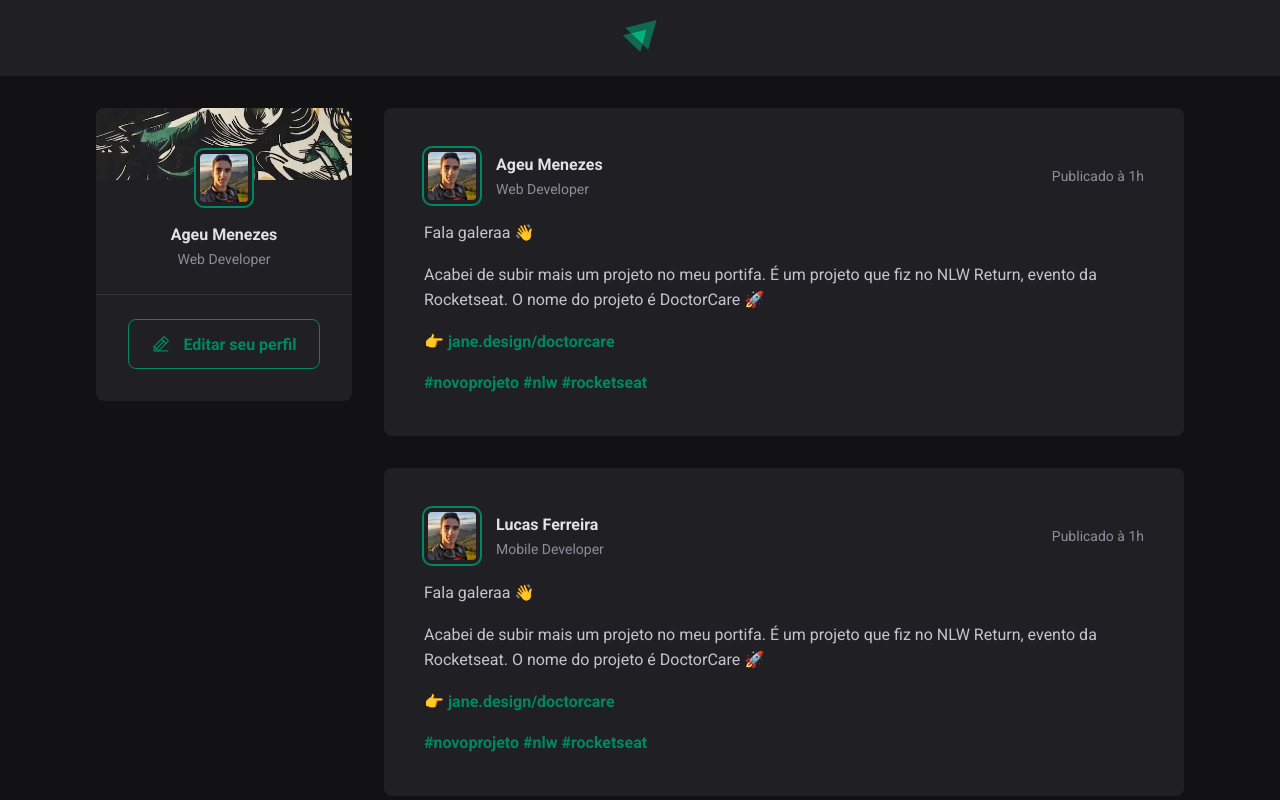
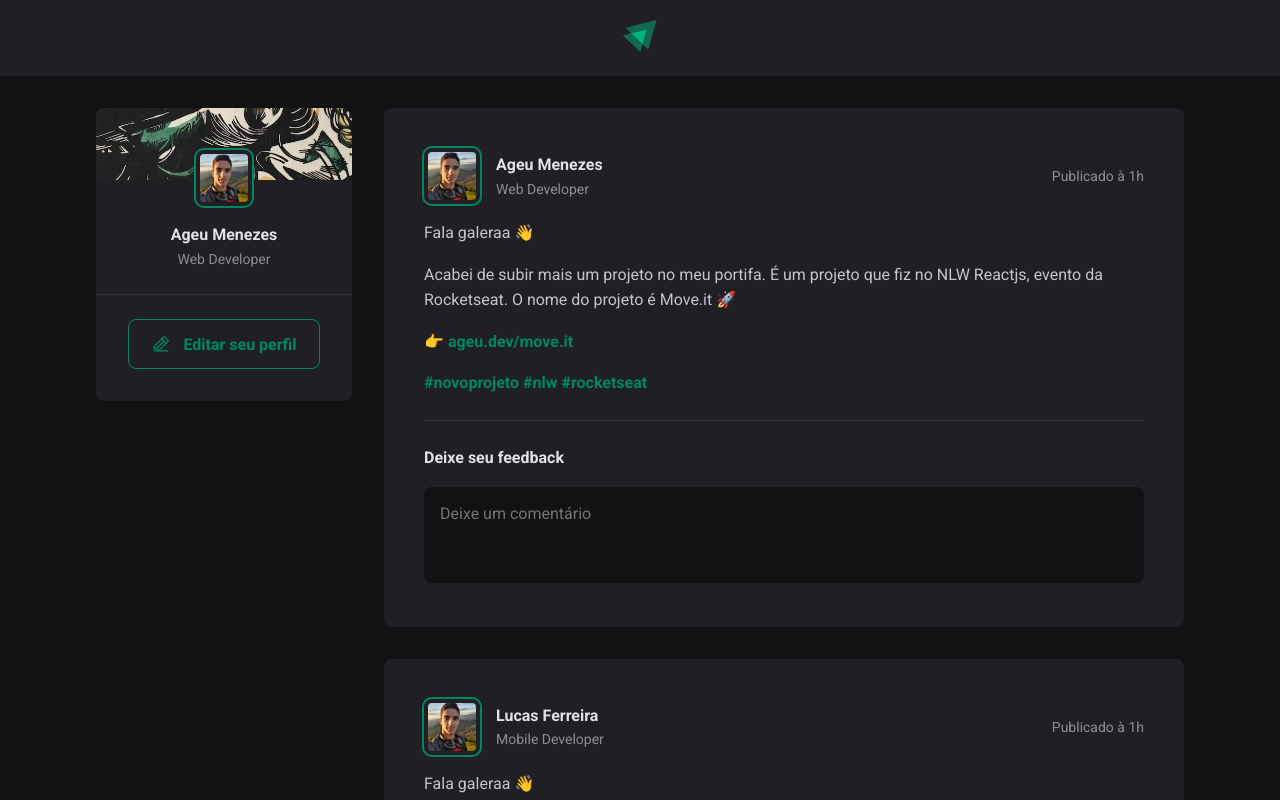
Before and after one commit to ageumenezesDev19/Ignite-feed, a React (Vite) app: page / in a window 1280 px wide. Shown: the top 800 px of the page. Built offline with nearby package versions, Linux system fonts and the light colour scheme.

Commit message:
Finish comment section styles

```diff
--- a/src/components/Post.module.scss
+++ b/src/components/Post.module.scss
@@ -62,3 +62,55 @@
     }
   }
 }
+
+.commentForm {
+  width: 100%;
+  margin-top: 1.5rem;
+  padding-top: 1.5rem;
+  border-top: 1px solid var(--gray-600);
+
+  textarea {
+    width: 100%;
+    background: var(--gray-900);
+    border: 0;
+    resize: none;
+    height: 6rem;
+    padding: 1rem;
+    border-radius: 8px;
+    color: var(--gray-100);
+    line-height: 1.4;
+    margin-top: 1rem;
+  }
+
+  footer {
+    visibility: hidden;
+    max-height: 0;
+  }
+
+  &:focus-within footer {
+    visibility: visible;
+    max-height: none;
+  }
+
+  button {
+    padding: 1rem 1.5rem;
+    margin-top: 1rem;
+    border-radius: 8px;
+    border: 0;
+    background: var(--green-500);
+    color: var(--white);
+    font-weight: bold;
+    cursor: pointer;
+
+    transition: background-color 0.1s;
+
+    &:hover {
+      background: var(--green-300);
+    }
+  }
+
+  & > strong {
+    line-height: 1.6;
+    color: var(--gray-100);
+  }
+}
--- a/src/components/Post.tsx
+++ b/src/components/Post.tsx
@@ -1,4 +1,4 @@
-import { Avatar } from './Avatar';
+ import { Avatar } from './Avatar';
 import profileImg from '../assets/IMG_0013.jpeg';
 import styles from './Post.module.scss';
 
@@ -28,11 +28,23 @@ export function Post(props: PostProps) {
 
       <div className={styles.content}>
         <p>Fala galeraa 👋</p>
-        <p>Acabei de subir mais um projeto no meu portifa. É um projeto que fiz no NLW Return, evento da Rocketseat.
-          O nome do projeto é DoctorCare 🚀</p>
-        <p>👉 <a href="#">jane.design/doctorcare</a></p>
+        <p>Acabei de subir mais um projeto no meu portifa. É um projeto que fiz no NLW Reactjs, evento da Rocketseat.
+          O nome do projeto é Move.it 🚀</p>
+        <p>👉 <a href="#">ageu.dev/move.it</a></p>
         <p><a href="">#novoprojeto</a> <a href="">#nlw</a> <a href="">#rocketseat</a></p>
       </div>
+
+      <form className={styles.commentForm}>
+        <strong>Deixe seu feedback</strong>
+
+        <textarea
+          placeholder='Deixe um comentário'
+        />
+
+        <footer>
+          <button type="submit">Comentar</button>
+        </footer>
+      </form>
     </article>
   )
 }
--- a/src/global.scss
+++ b/src/global.scss
@@ -11,6 +11,11 @@
 
   --green-300: #00B37E;
   --green-500: #00875f;
+}
+
+:focus {
+  outline: transparent;
+  box-shadow: 0 0 0 2px var(--green-500);
 }
 
 * {
```
